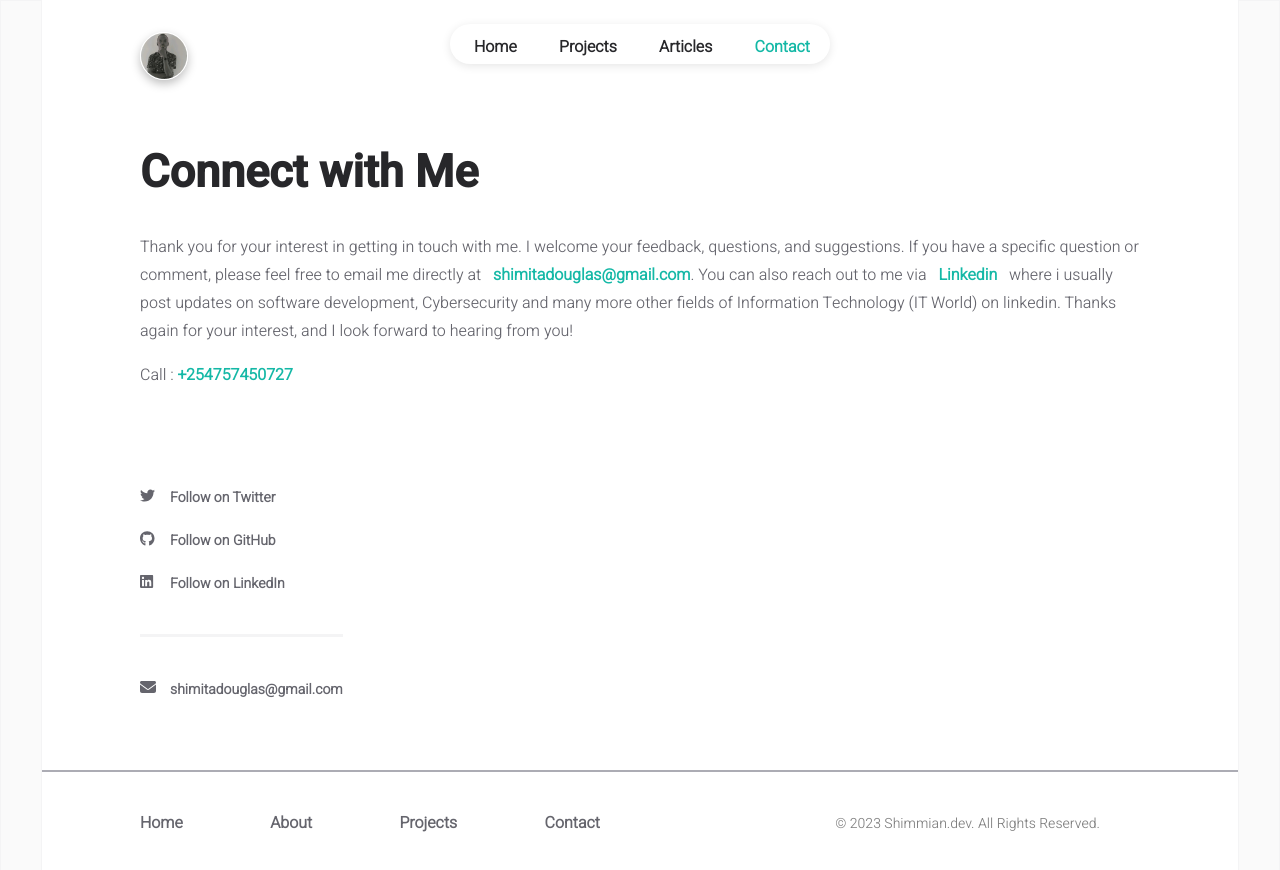
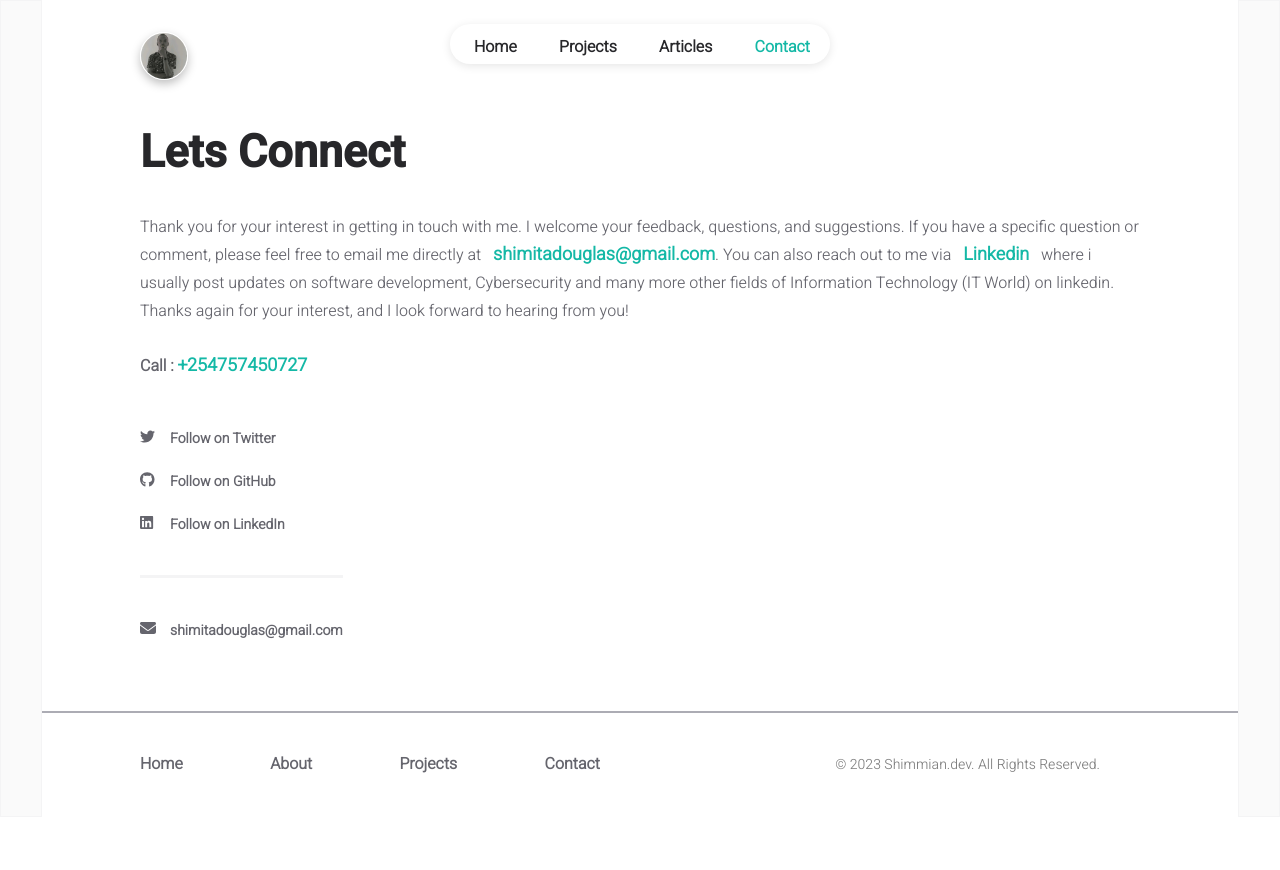
Before and after one commit to Shimmita/portfolio, a React (Create React App) app: page /contact in a window 1280 px wide. Shown: the top 870 px of the page. After the commit the page ends 817 px from the top, so only its background shows below. Built offline with nearby package versions, Linux system fonts and the light colour scheme.

Commit message:
updated the contacts route

```diff
--- a/src/data/user.js
+++ b/src/data/user.js
@@ -35,7 +35,7 @@ const INFO = {
 		{
 			title: "Blood Bank MS",
 			description:
-				"React based web application powered by Node.js Express backend for optimatisation of blood bank activities such as keeping inventories of blood donors, recipients,keeping track of current blood bank levels,scheduling and managing of donor appointments. Skills:React.js, Redux, Bootstrap, Node.js, Github.",
+				"React based web application powered by Node.js Express backend for optimatisation of blood bank activities such as keeping inventories of blood donors,keeping track of current blood bank levels,scheduling and managing of donor appointments. Skills:React.js, Redux, Bootstrap, Node.js, Github.",
 			logo: "https://banner2.cleanpng.com/20180720/kha/kisspng-react-javascript-library-redux-user-interface-tesseract-5b52265cc83931.4218499515321104288201.jpg",
 			linkText: "github",
 			link: "https://github.com/Shimmita/Blood-Bank-Management-System",
--- a/src/pages/contact.jsx
+++ b/src/pages/contact.jsx
@@ -40,7 +40,7 @@ const Contact = () => {
 
 					<div className="contact-container">
 						<div className="title contact-title">
-							Connect with Me
+							Lets Connect
 						</div>
 
 						<div className="subtitle contact-subtitle">
@@ -49,7 +49,7 @@ const Contact = () => {
 							suggestions. If you have a specific question or
 							comment, please feel free to email me directly at
 							&nbsp;{" "}
-							<a href={`mailto:${INFO.main.email}`} style={{ textDecoration:'none', color:'#14b8a6', fontWeight:'bold'}}>
+							<a href={`mailto:${INFO.main.email}`} style={{ textDecoration:'none', color:'#14b8a6', fontWeight:'bold', fontSize:'18px'}}>
 								{INFO.main.email}
 							</a>
 							. You can also reach out to me via{" "}
@@ -61,14 +61,14 @@ const Contact = () => {
 								}}
 							>
 								{" "}
-								<a href={`${INFO.socials.linkedin}`} style={{ textDecoration:'none', color:'#14b8a6', fontWeight:'bold' }}>
+								<a href={`${INFO.socials.linkedin}`} style={{ textDecoration:'none', color:'#14b8a6', fontWeight:'bold', fontSize:'18px' }}>
 									Linkedin
 								</a>
 							</span>{" "}  &nbsp;
 							  where i usually post updates on
 							software development, Cybersecurity and many more other fields of Information Technology (IT World)  on linkedin. Thanks again for your
 							interest, and I look forward to hearing from you!
-							<p>Call : <a href="tel:+254757450727" style={{ textDecoration:'none', color:'#14b8a6', fontWeight:'bold'  }}>+254757450727</a></p>
+							<h5>Call : <a href="tel:+254757450727" style={{ textDecoration:'none', color:'#14b8a6', fontWeight:'bold' ,fontSize:'18px' }}>+254757450727</a></h5>
 						</div>
 					</div>
 
--- a/src/pages/styles/contact.css
+++ b/src/pages/styles/contact.css
@@ -21,14 +21,14 @@
 	display: flex;
 	flex-direction: column;
 	justify-content: space-around;
-	margin-top: 120px;
+	margin-top: 100px;
 }
 
 
 .socials-container {
 	display: flex;
 	flex-direction: column;
-	margin-top: 80px;
+	margin-top: 20px;
 }
 
 .contact-socials {
```
